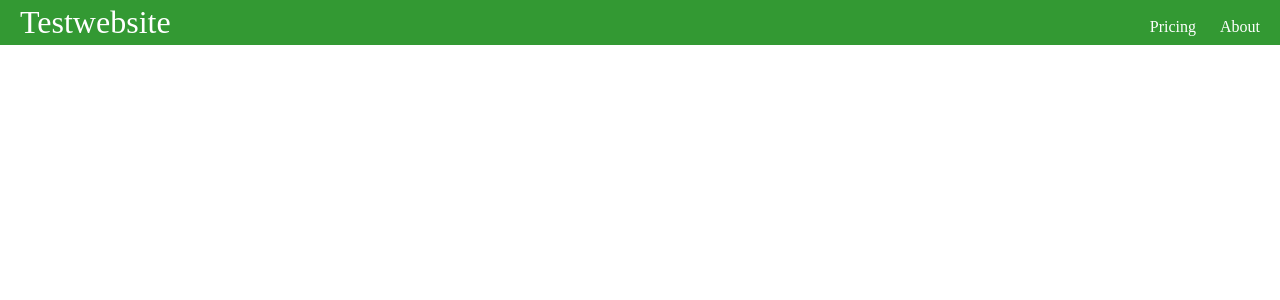
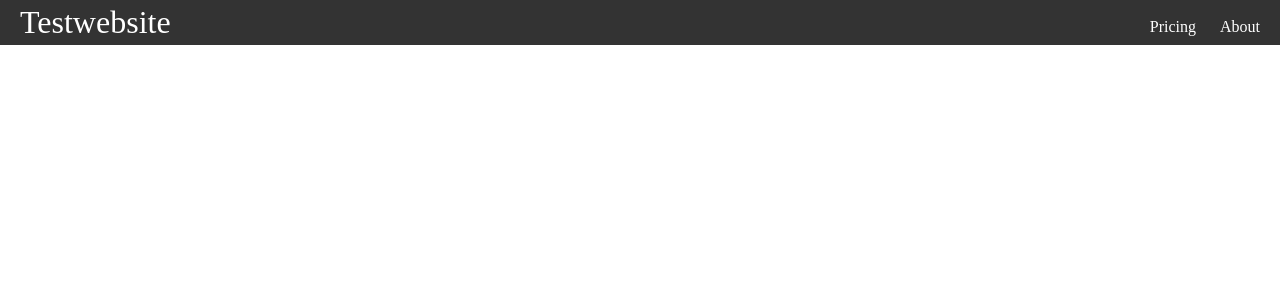
Before and after one commit to PmaFynn/BA_v1, a React (Create React App) app: page / in a window 1280 px wide. Shown: the top 300 px of the page. Built offline with nearby package versions, Linux system fonts and the light colour scheme.

Commit message:
---Good revert point---

```diff
--- a/src/styles.css
+++ b/src/styles.css
@@ -8,7 +8,7 @@ body {
 }
 
 .nav{
-    background-color: #393;
+    background-color: #333;
     color: white;
     display: flex;
     justify-content: space-between;
```
